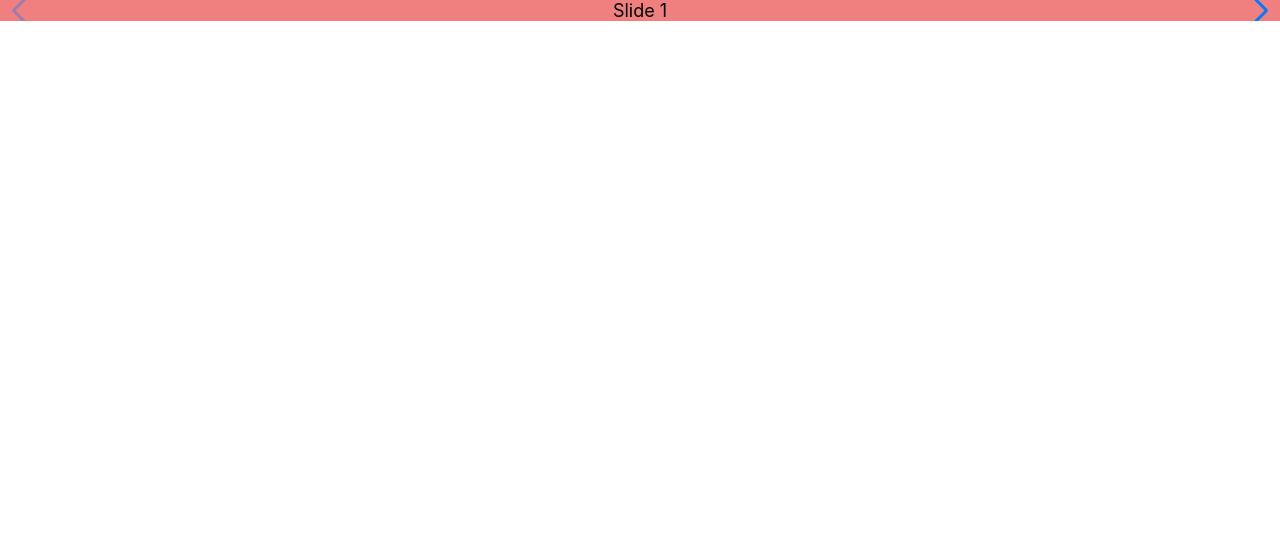
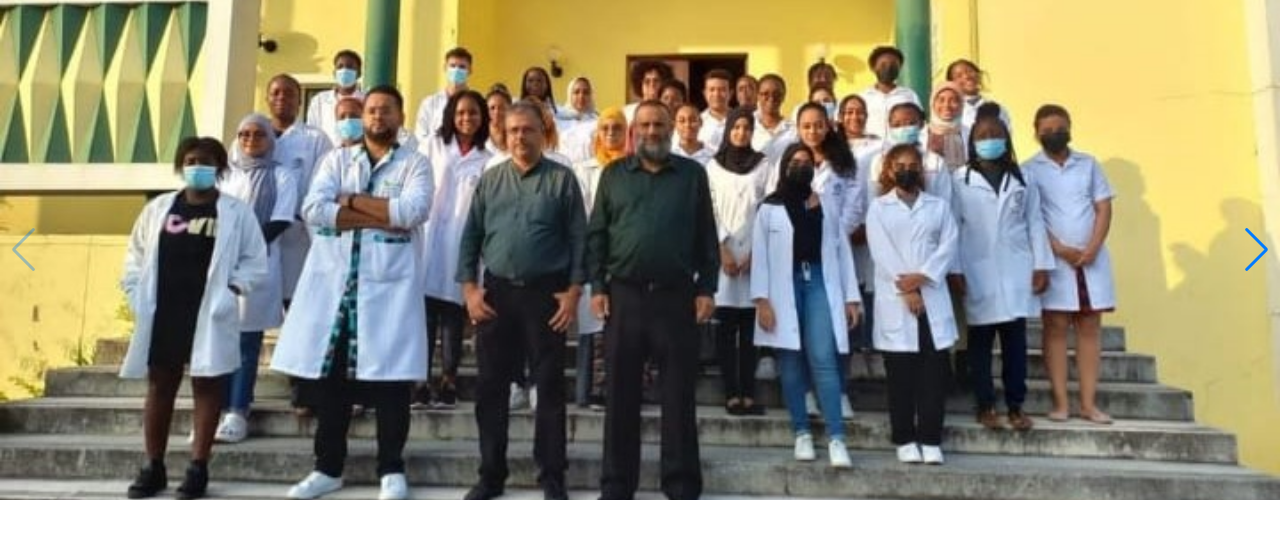
Before and after one commit to zelitosaide/react-third-party-libraries-course, a React (Create React App) app: page / in a window 1280 px wide. Shown: the top 538 px of the page. Built offline with nearby package versions, Linux system fonts and the light colour scheme.

Commit message:
Navigation

```diff
--- a/src/swiperjs/navigation/page.js
+++ b/src/swiperjs/navigation/page.js
@@ -6,18 +6,46 @@ import "swiper/css/navigation";
 
 import "./styles.css";
 
+import image1 from "../images/image-1.jpeg";
+import image2 from "../images/image-2.jpeg";
+import image3 from "../images/image-3.jpeg";
+import image4 from "../images/image-4.jpeg";
+import image5 from "../images/image-5.jpeg";
+import image6 from "../images/image-6.jpeg";
+import image7 from "../images/image-7.jpeg";
+import image8 from "../images/image-8.jpeg";
+import image9 from "../images/image-9.jpeg";
+
 export default function Page() {
   return (
     <Swiper navigation={true} modules={[Navigation]}>
-      <SwiperSlide>Slide 1</SwiperSlide>
-      <SwiperSlide>Slide 2</SwiperSlide>
-      <SwiperSlide>Slide 3</SwiperSlide>
-      <SwiperSlide>Slide 4</SwiperSlide>
-      <SwiperSlide>Slide 5</SwiperSlide>
-      <SwiperSlide>Slide 6</SwiperSlide>
-      <SwiperSlide>Slide 7</SwiperSlide>
-      <SwiperSlide>Slide 8</SwiperSlide>
-      <SwiperSlide>Slide 9</SwiperSlide>
+      <SwiperSlide>
+        <img src={image1} />
+      </SwiperSlide>
+      <SwiperSlide>
+        <img src={image2} />
+      </SwiperSlide>
+      <SwiperSlide>
+        <img src={image3} />
+      </SwiperSlide>
+      <SwiperSlide>
+        <img src={image4} />
+      </SwiperSlide>
+      <SwiperSlide>
+        <img src={image5} />
+      </SwiperSlide>
+      <SwiperSlide>
+        <img src={image6} />
+      </SwiperSlide>
+      <SwiperSlide>
+        <img src={image7} />
+      </SwiperSlide>
+      <SwiperSlide>
+        <img src={image8} />
+      </SwiperSlide>
+      <SwiperSlide>
+        <img src={image9} />
+      </SwiperSlide>
     </Swiper>
   );
 }
--- a/src/swiperjs/navigation/styles.css
+++ b/src/swiperjs/navigation/styles.css
@@ -1,6 +1,6 @@
 .swiper {
   width: 100%;
-  height: 100%;
+  height: 500px;
 }
 
 .swiper-slide {
@@ -17,6 +17,6 @@
 .swiper-slide img {
   display: block;
   width: 100%;
-  height: 100%;
+  height: 500px;
   object-fit: cover;
 }
```
